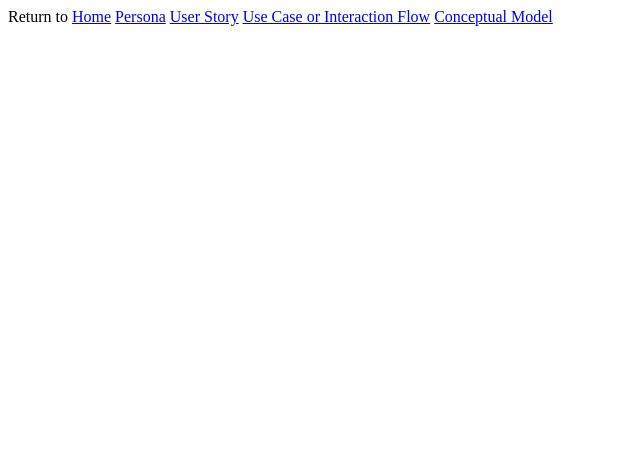
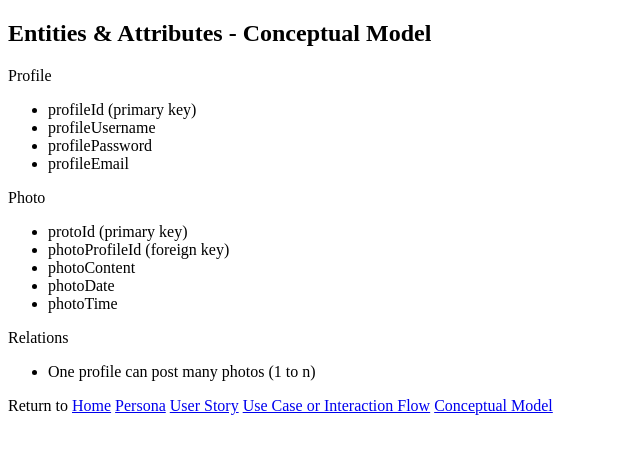
Before and after one commit to MarshaBat/data-design, a PHP site: page /conceptual-model.php in a window 1280 px wide. Shown: the top 454 px of the page, without its empty margins (0-640 px from the left). Run offline with PHP 8.4, Linux system fonts and the light colour scheme.

Commit message:
added content for conceptual model page

```diff
--- a/epic/conceptual-model.php
+++ b/epic/conceptual-model.php
@@ -1,3 +1,39 @@
+<!DOCTYPE html>
+<html lang="en">
+	<head>
+		<meta charset="utf-8"/>
+		<title>Use Case - Data Design Project</title>
+	</head>
+
+	<body>
+
+		<div>
+			<h2>Entities & Attributes - Conceptual Model</h2>
+			<p>Profile</p>
+				<ul>
+					<li>profileId (primary key)</li>
+					<li>profileUsername</li>
+					<li>profilePassword</li>
+					<li>profileEmail</li>
+				</ul>
+
+			<p>Photo</p>
+			<ul>
+				<li>protoId (primary key)</li>
+				<li>photoProfileId (foreign key)</li>
+				<li>photoContent</li>
+				<li>photoDate</li>
+				<li>photoTime</li>
+			</ul>
+
+		</div>
+
+		<p>Relations</p>
+		<ul>
+			<li>One profile can post many photos (1 to n)</li>
+		</ul>
+
+
 		<div>
 			<p>Return to
 				<a href = "index.php">Home</a>
@@ -8,3 +44,4 @@
 
 			</p>
 		</div>
+	</body>
--- a/epic/use-case.php
+++ b/epic/use-case.php
@@ -13,11 +13,10 @@
 					<p>Objective: Posting a picture as a status post on Instagram</p>
 					<p>Description: As A Power User, I want to post a picture to my Instagram page</p>
 					<p>Preconditional: Frankie is logged into Instagram, and has a gallery of photos saved on her phone</p>
-					<p>Postconditional: Frankie </p>
+					<p>Postconditional: Frankie's photo post is visible to her followers on Instagram.</p>
 
 				<h3>Interactive Flow</h3>
 					<ul>
-						<li>Frankie has logged in to Instagram.</li>
 						<li>Frankie clicks on the add photo button.</li>
 						<li>Frankie's gallery of photos pops up.</li>
 						<li>Frankie scrolls through her gallery photos.</li>
```
Lines whose indentation alone changed are shown as unchanged.
